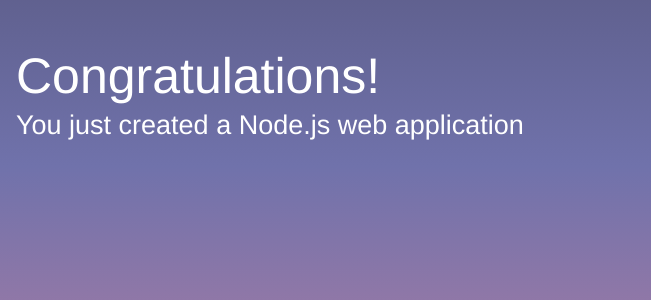
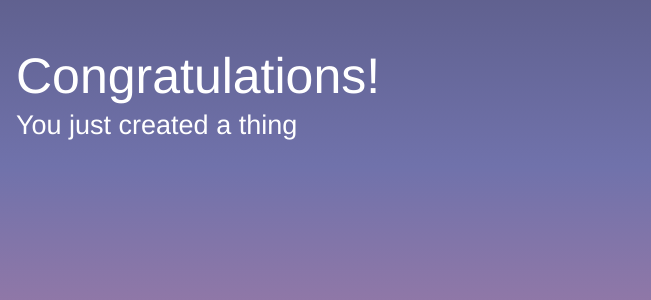
Before and after one commit to casper-ultimate/codestar-casper, a website: page public/index.html in a window 1280 px wide. Shown: the part 234-534 px from the top of the page, 629-1280 px from the left. Drawn offline with Linux system fonts and the light colour scheme.

Commit message:
test commit

```diff
--- a/public/index.html
+++ b/public/index.html
@@ -59,7 +59,7 @@
             <a class="twitter-link" href="https://twitter.com/home/?status=I%20created%20a%20project%20with%20AWS%20CodeStar!%20%23AWS%20%23AWSCodeStar%20https%3A%2F%2Faws.amazon.com%2Fcodestar"><img src="assets/img/tweet.svg" /></a>
             <div class="text">
                 <h1>Congratulations!</h1>
-                <h2>You just created a Node.js web application</h2>
+                <h2>You just created a thing</h2>
             </div>
         </div>
     </div>
```
